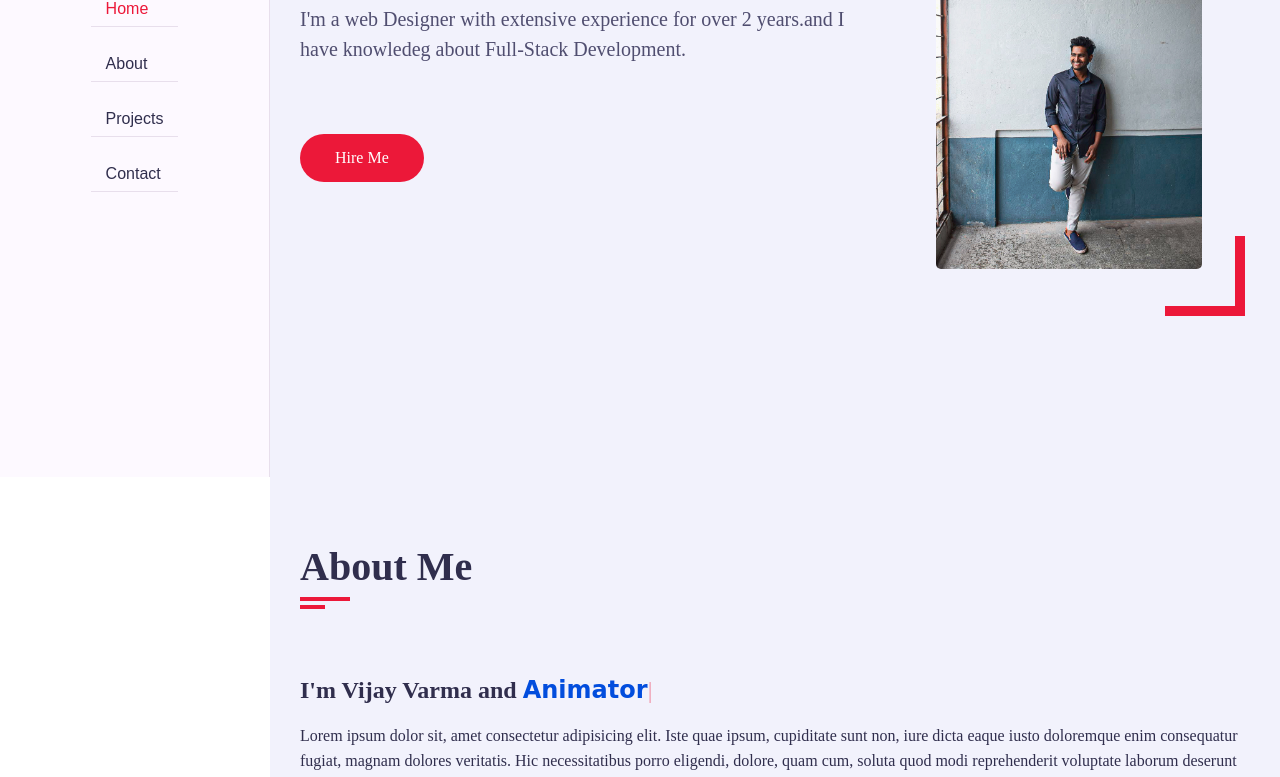
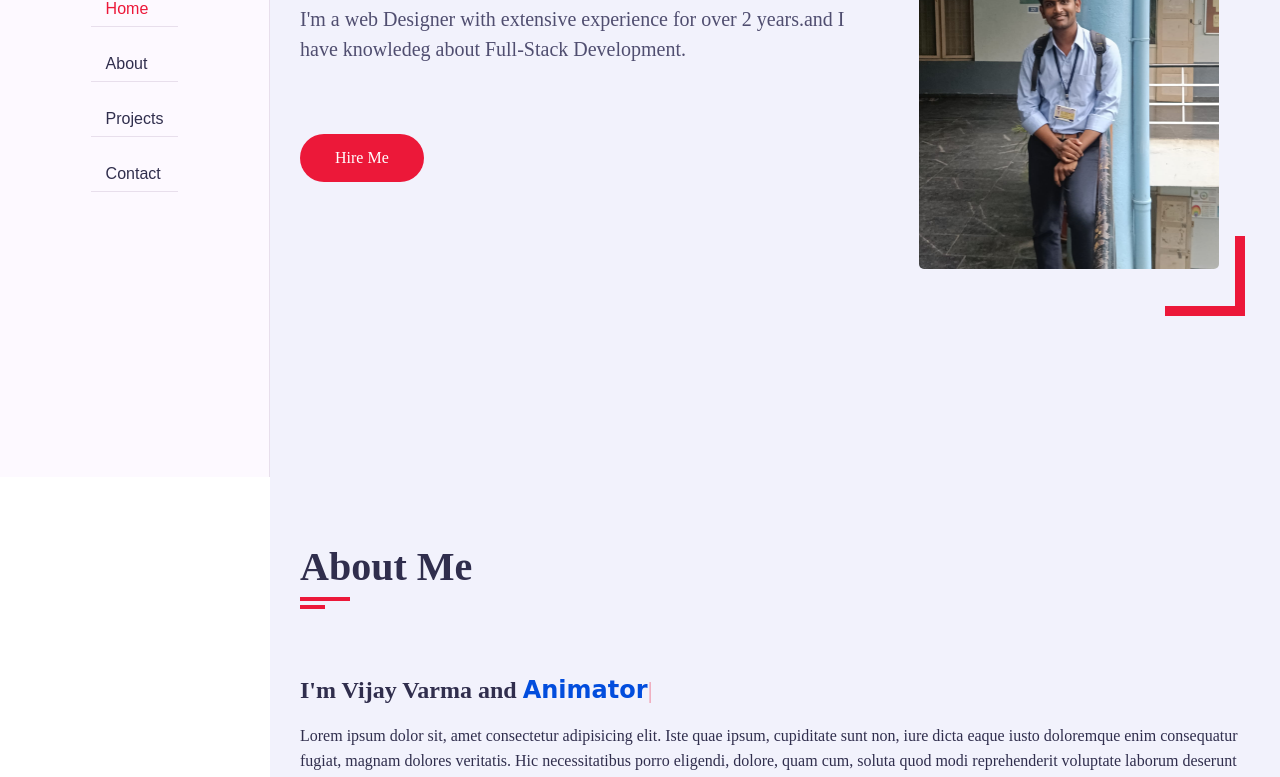
Before and after one commit to vijay-varma64/Portfolio, a plain HTML site: page index.html in a window 1280 px wide. Shown: the part 323-1100 px from the top of the page. Drawn offline with nearby package versions, Linux system fonts and the light colour scheme; a web font is replaced by a local one.

Commit message:
Update index.html

```diff
--- a/index.html
+++ b/index.html
@@ -35,7 +35,7 @@
                             <a href="#contact" class="btn hire-me">Hire Me</a>
                         </div>
                         <div class="home-img padd-15">
-                            <a download="my-vijay.jpg"><img src="my.jpg"></a>
+                            <a download="my-vijay.jpg"><img src="my2.jpg"></a>
                         </div>
                     </div>
                 </div>
```
